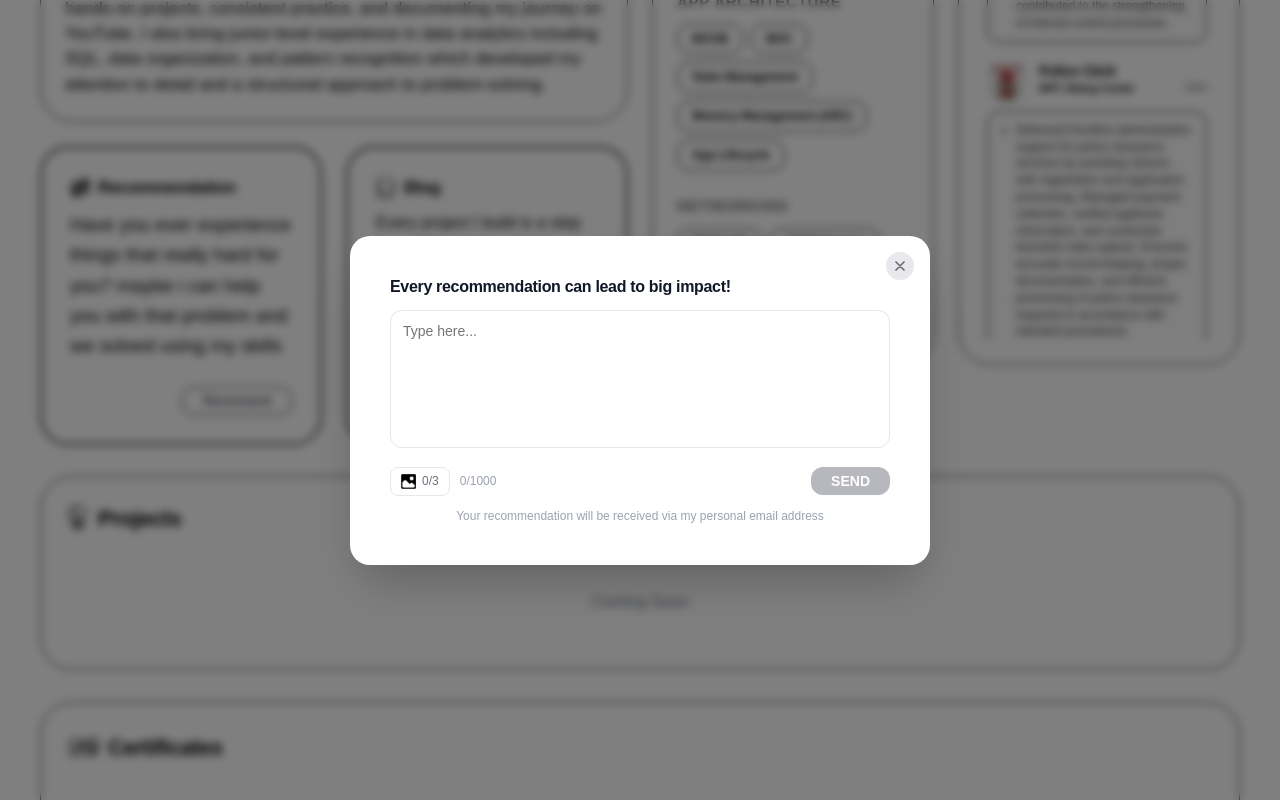
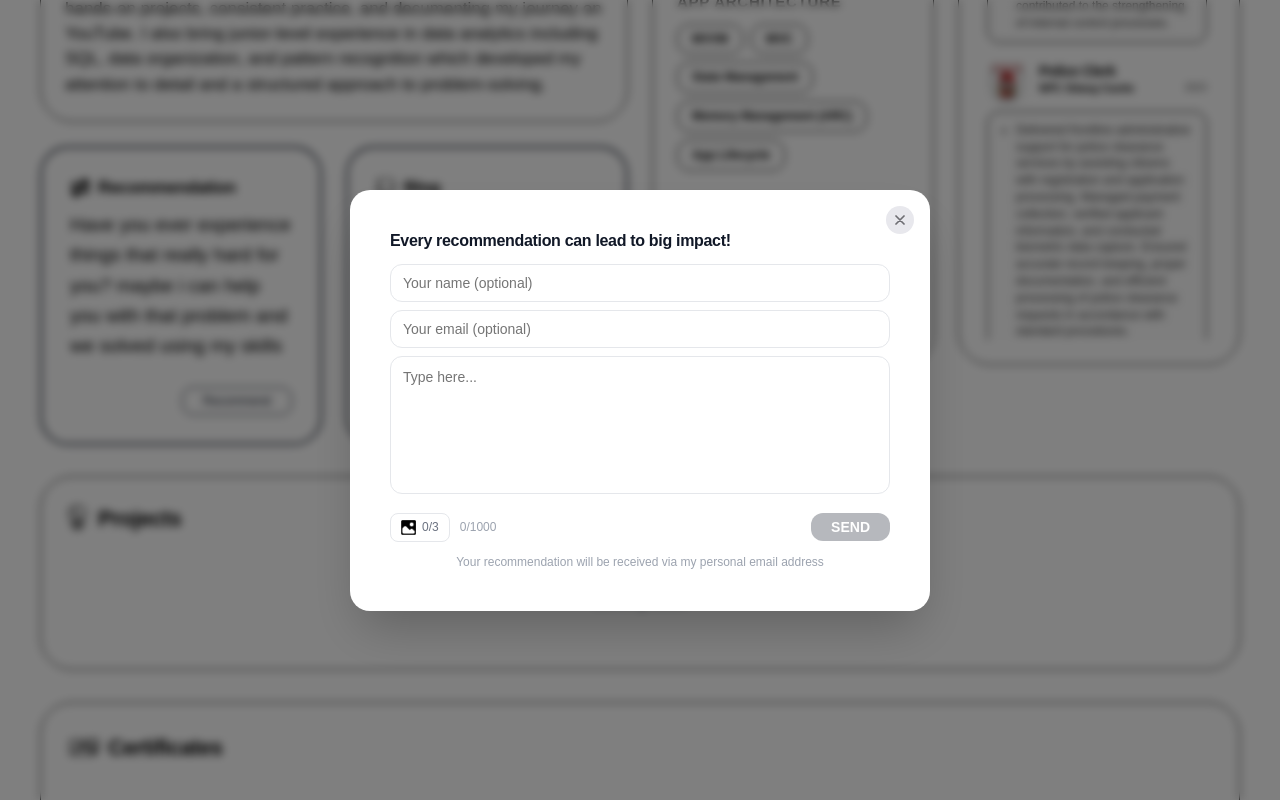
Before and after one commit to Valiantic/Ralph-Dainiell, a Next.js app: page / in a window 1280 px wide. Both pictures are taken after a click on the button "Recommend". Shown: the part 604-1404 px from the top of the page. Built offline with nearby package versions, Linux system fonts and the light colour scheme; a web font is replaced by a local one.

Commit message:
fix template id

```diff
--- a/app/components/RecommendationSection.tsx
+++ b/app/components/RecommendationSection.tsx
@@ -25,6 +25,8 @@ export default function RecommendationSection() {
   const [isSuccess, setIsSuccess] = useState(false);
   const [mounted, setMounted] = useState(false);
   const fileInputRef = useRef<HTMLInputElement>(null);
+  const [senderName, setSenderName] = useState("");
+  const [senderEmail, setSenderEmail] = useState("");
 
   useEffect(() => { setMounted(true); }, []);
 
@@ -69,7 +71,7 @@ export default function RecommendationSection() {
   const removeImage = (index: number) =>
     setImages((prev) => prev.filter((_, i) => i !== index));
 
-const handleSend = async () => {
+  const handleSend = async () => {
     if (!text.trim() && images.length === 0) return;
     setIsSending(true);
     try {
@@ -90,19 +92,20 @@ const handleSend = async () => {
       }
 
       const imageSection = imageUrls.length > 0
-      ? "<br/><br/><b>Attached Images:</b><br/>" +
-        imageUrls.map(url => `<img src="${url}" style="max-width:300px; margin:8px 0; display:block;" />`).join("")
-      : "";
+        ? "\n\nAttached Images:\n" + imageUrls.join("\n")
+        : "";
 
       await emailjs.send(
         "service_z1tin89",
         "template_56zynwh",
-        { message: text + imageSection },
+        { message: `From: ${senderName || "Anonymous"} (${senderEmail || "No email provided"})\n\n${text}${imageSection}` },
         "6gCSC-bqyf7iYtozW"
       );
       setIsSuccess(true);
       setText("");
       setImages([]);
+      setSenderName("");
+      setSenderEmail("");
       setTimeout(() => { setIsSuccess(false); setIsModalOpen(false); }, 6000);
     } catch {
       alert("Something went wrong. Please try again.");
@@ -114,6 +117,8 @@ const handleSend = async () => {
   const openModal = () => {
     setText("");
     setImages([]);
+    setSenderName("");
+    setSenderEmail("");
     setIsSuccess(false);
     setIsModalOpen(true);
   };
@@ -170,6 +175,19 @@ const handleSend = async () => {
               <h2 style={{ fontSize: "16px", fontWeight: 700, color: "#111827", marginBottom: "12px", lineHeight: 1.4, paddingRight: "36px" }}>
                 Every recommendation can lead to big impact!
               </h2>
+
+              <input
+                value={senderName}
+                onChange={(e) => setSenderName(e.target.value)}
+                placeholder="Your name (optional)"
+                style={{ width: "100%", borderRadius: "12px", border: "1px solid #e5e7eb", padding: "10px 12px", fontSize: "14px", marginBottom: "8px", boxSizing: "border-box", outline: "none", fontFamily: "inherit" }}
+              />
+              <input
+                value={senderEmail}
+                onChange={(e) => setSenderEmail(e.target.value)}
+                placeholder="Your email (optional)"
+                style={{ width: "100%", borderRadius: "12px", border: "1px solid #e5e7eb", padding: "10px 12px", fontSize: "14px", marginBottom: "8px", boxSizing: "border-box", outline: "none", fontFamily: "inherit" }}
+              />
 
               <textarea
                 value={text}
```
